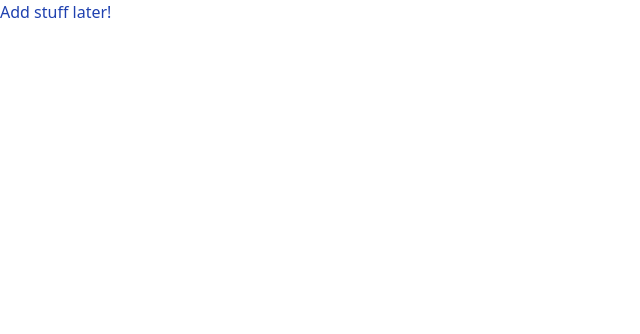
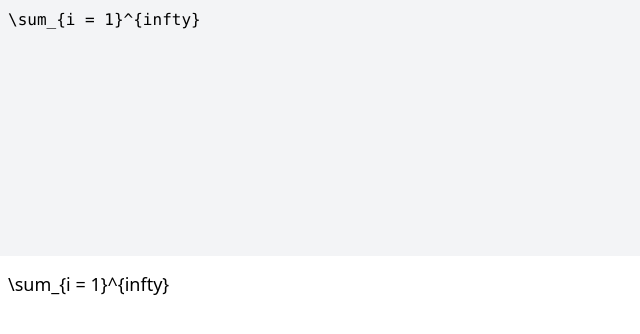
Before and after one commit to cronokirby/katex-playground, a React (Create React App) app: page / in a window 1280 px wide. Shown: the top 334 px of the page, without its empty margins (0-640 px from the left). Built offline with nearby package versions, Linux system fonts and the light colour scheme.

Commit message:
Add basic / dumb split editor

```diff
--- a/src/App.tsx
+++ b/src/App.tsx
@@ -1,7 +1,22 @@
 import React from "react";
 
+function Editor() {
+  const [text, setText] = React.useState("\\sum_{i = 1}^{infty}");
+  return (
+    <div className="w-full h-screen">
+      <textarea
+        className="p-2 w-full h-64 font-mono bg-gray-100"
+        style={{ resize: "none" }}
+        value={text}
+        onChange={(e) => setText(e.target.value)}
+      ></textarea>
+      <div className="p-2 h-full text-lg">{text}</div>
+    </div>
+  );
+}
+
 function App() {
-  return <p className="text-blue-800">Add stuff later!</p>;
+  return <Editor />;
 }
 
 export default App;
```
Also changed, not shown: 1 other file (tests, documents, lock files or other folders).
